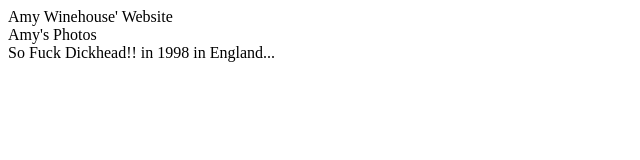
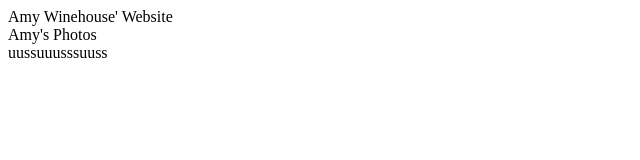
Before and after one commit to VedderCode/Git-Project, a plain HTML site: page index.html in a window 1280 px wide. Shown: the whole page, without its empty margins (0-640 px from the left). Drawn offline with Linux system fonts and the light colour scheme.

Commit message:
Update index.html

```diff
--- a/index.html
+++ b/index.html
@@ -3,7 +3,6 @@
 	<head>Amy Winehouse' Website</head>
 	<body>
 		<div>Amy's Photos</div>
-		So Fuck Dickhead!!
-		in 1998 in England...
+		uussuuusssuuss
 	</body>
 </html>
```
